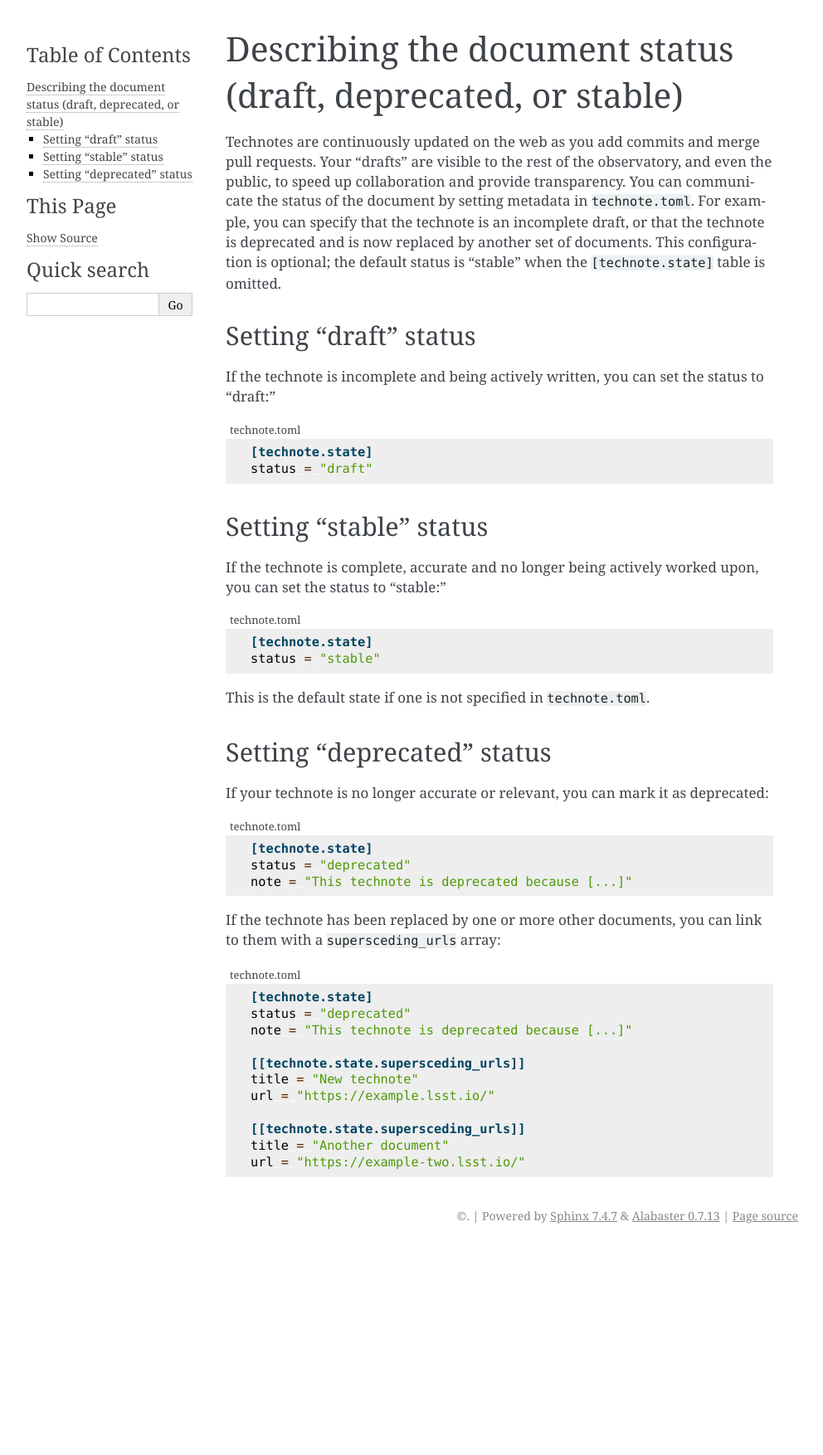
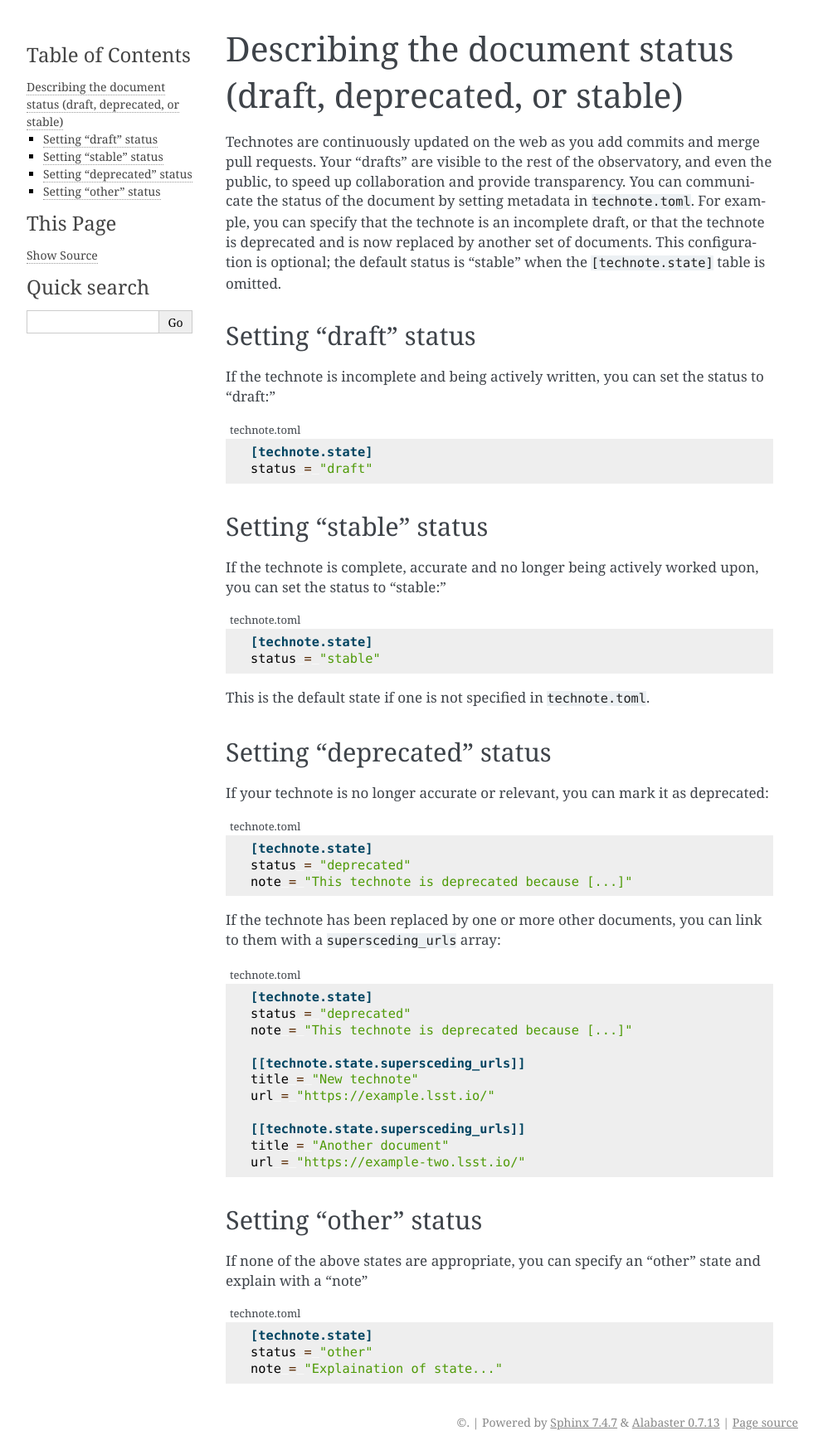
Before and after one commit to lsst-sqre/documenteer, a Sphinx documentation site: the page built from docs/technotes/document-status.rst, in a window 1280 px wide. Shown: the whole page at 83% size, without its empty margins (148-1140 px from the left). Built offline with Sphinx 7.4.7, drawn with Linux system fonts in a browser that asks for light colours; pages that are not in the unit, such as notebooks, are missing from menus; before the commit the page ends 1505 px from its top, so only the background shows below that.

Commit message:
Describe the "other" technote state

```diff
--- a/docs/technotes/document-status.rst
+++ b/docs/technotes/document-status.rst
@@ -60,3 +60,15 @@ If the technote has been replaced by one or more other documents, you can link t
    [[technote.state.supersceding_urls]]
    title = "Another document"
    url = "https://example-two.lsst.io/"
+
+Setting "other" status
+======================
+
+If none of the above states are appropriate, you can specify an "other" state and explain with a "note"
+
+.. code-block:: toml
+   :caption: technote.toml
+
+   [technote.state]
+   status = "other"
+   note = "Explaination of state..."
```
